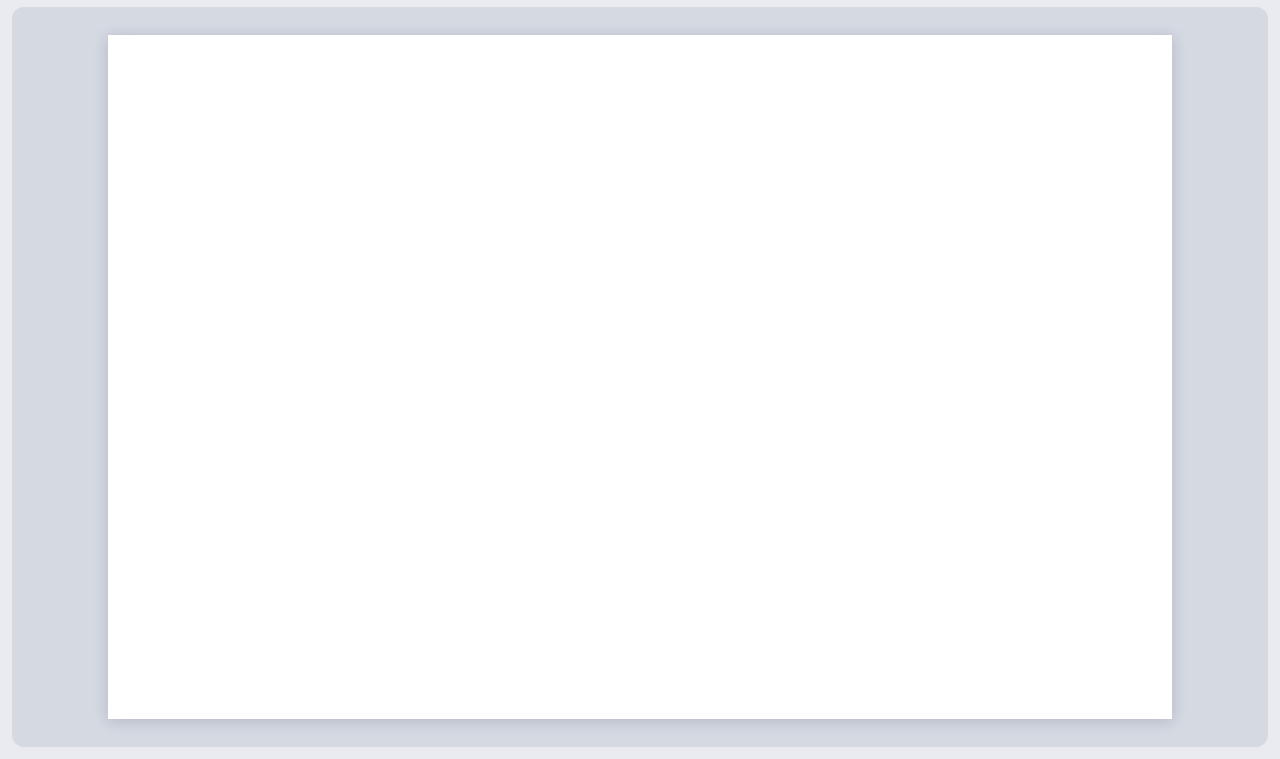
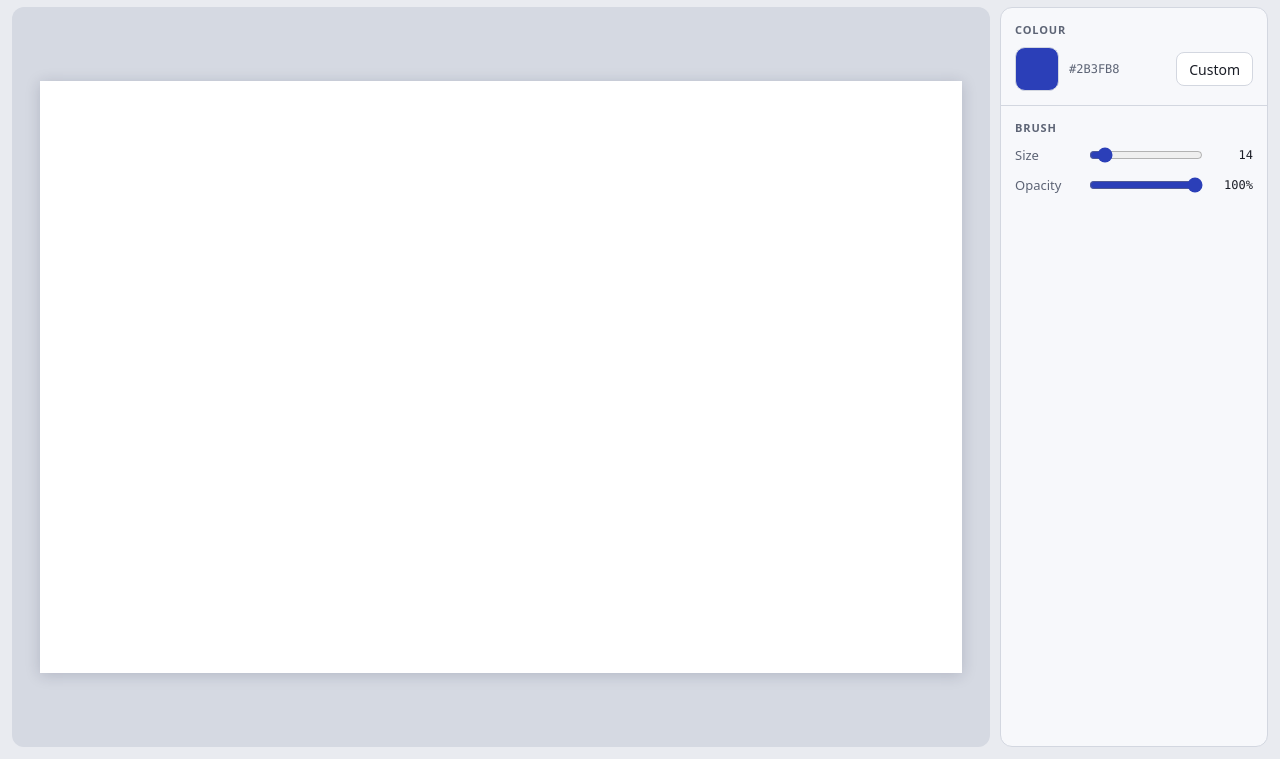
Before and after one commit to viadavyd/gouache, a plain HTML site: page index.html in a window 1280 px wide. Shown: the part 41-800 px from the top of the page. Drawn offline with Linux system fonts and the light colour scheme.

Commit message:
Add size, opacity and colour controls

```diff
--- a/app.js
+++ b/app.js
@@ -16,13 +16,31 @@ let scale = 1;
 
 /* ---------- UI ---------- */
 
+function setSize(v) {
+  state.size = Math.max(1, Math.min(160, Math.round(v)));
+  $('#size').value = state.size; $('#sizeOut').textContent = state.size;
+}
+function setColor(hex) {
+  hex = hex.toLowerCase();
+  state.color = hex;
+  $('#bigSwatch').style.background = hex;
+  $('#colorHex').textContent = hex.toUpperCase();
+  $('#picker').value = hex;
+}
 
+$('#size').oninput = e => setSize(+e.target.value);
+$('#opacity').oninput = e => {
+  state.opacity = e.target.value / 100;
+  $('#opOut').textContent = e.target.value + '%';
+};
+$('#picker').oninput = e => setColor(e.target.value);
 
 /* ---------- Fit the paper to the stage ---------- */
 function fit() {
   const r = stage.getBoundingClientRect(), pad = r.width < 500 ? 12 : 28;
   scale = Math.max(0.05, Math.min((r.width - pad * 2) / W, (r.height - pad * 2) / H));
   paper.style.width = W * scale + 'px'; paper.style.height = H * scale + 'px';
+  setSize(state.size);
 }
 new ResizeObserver(fit).observe(stage);
 
@@ -102,5 +120,6 @@ ov.addEventListener('pointerleave', endStroke);
 
 
 /* ---------- Boot ---------- */
+setColor(state.color);
 fit();
 })();
--- a/index.html
+++ b/index.html
@@ -23,6 +23,23 @@
       <canvas id="overlay" width="1400" height="900"></canvas>
     </div>
   </div>
+  <aside class="panel">
+    <section class="sec">
+      <h2>Colour</h2>
+      <div class="current">
+        <div class="big" id="bigSwatch"></div>
+        <div>
+          <div class="hex" id="colorHex">#2B3FB8</div>
+        </div>
+        <label class="btn custom" title="Pick any colour">Custom<input type="color" id="picker" value="#2b3fb8"></label>
+      </div>
+    </section>
+    <section class="sec">
+      <h2 id="optTitle">Brush</h2>
+      <div class="row" id="rowSize"><label for="size">Size</label><input type="range" id="size" min="1" max="160" value="14"><output id="sizeOut">14</output></div>
+      <div class="row" id="rowOpacity"><label for="opacity">Opacity</label><input type="range" id="opacity" min="5" max="100" value="100"><output id="opOut">100%</output></div>
+    </section>
+  </aside>
 </div>
 
 
--- a/style.css
+++ b/style.css
@@ -38,8 +38,24 @@ header { display: flex; align-items: center; gap: 12px; padding-block: 10px; fle
 .btn input[type=file] { display: none; }
 
 .app { flex: 1; min-height: 0; display: grid; grid-template-columns: 1fr; gap: 10px; padding-block: 0 12px; }
+.app { grid-template-columns: 1fr 268px; }
 
 .stage { position: relative; min-width: 0; min-height: 0; background: var(--stage); border-radius: 12px; display: grid; place-items: center; overflow: hidden; touch-action: none; }
 .paper { position: relative; background: #ffffff; box-shadow: 0 2px 14px var(--shadow); }
 .paper canvas { position: absolute; inset: 0; width: 100%; height: 100%; display: block; }
 #overlay { touch-action: none; cursor: crosshair; }
+
+.panel { background: var(--surface); border: 1px solid var(--line); border-radius: 12px; overflow: auto; display: flex; flex-direction: column; }
+.sec { padding: 14px; display: flex; flex-direction: column; gap: 10px; border-bottom: 1px solid var(--line); }
+.sec:last-child { border-bottom: 0; }
+.sec h2 { margin: 0; font-size: 11px; letter-spacing: .08em; text-transform: uppercase; color: var(--muted); font-weight: 600; }
+.current { display: flex; align-items: center; gap: 10px; }
+.current .big { width: 44px; height: 44px; border-radius: 10px; border: 1px solid var(--line); flex: none; }
+.current .name { font-weight: 600; }
+.current .hex { font-family: var(--mono); font-size: 12px; color: var(--muted); }
+.current .custom { margin-left: auto; position: relative; overflow: hidden; }
+.current .custom input { position: absolute; inset: 0; opacity: 0; cursor: pointer; width: 100%; height: 100%; }
+.row { display: grid; grid-template-columns: 64px 1fr 44px; align-items: center; gap: 8px; }
+.row label { color: var(--muted); font-size: 13px; }
+.row output { font-family: var(--mono); font-size: 12px; text-align: right; font-variant-numeric: tabular-nums; }
+input[type=range] { width: 100%; accent-color: var(--accent); }
```
Also changed, not shown: 1 other file.
